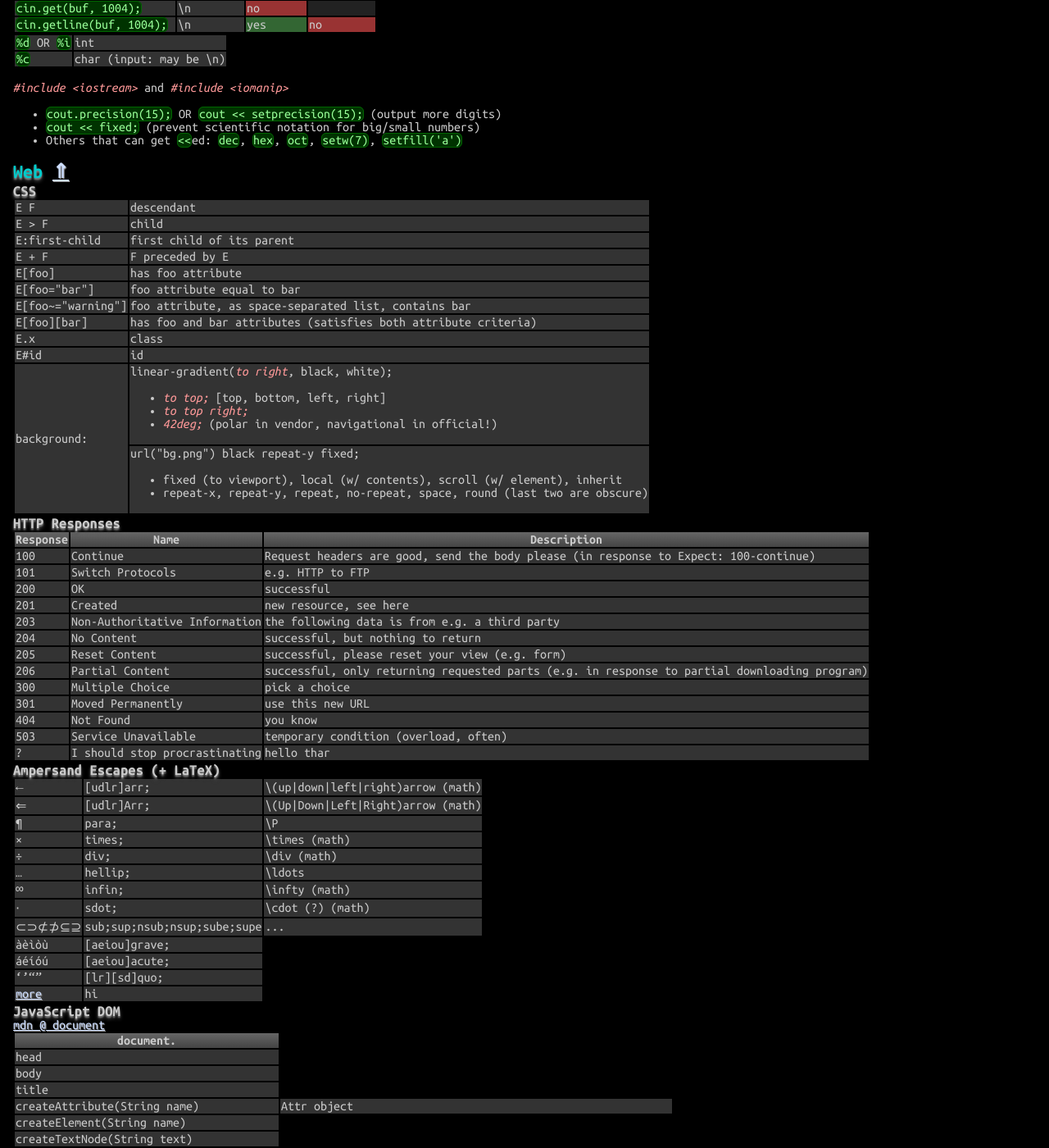
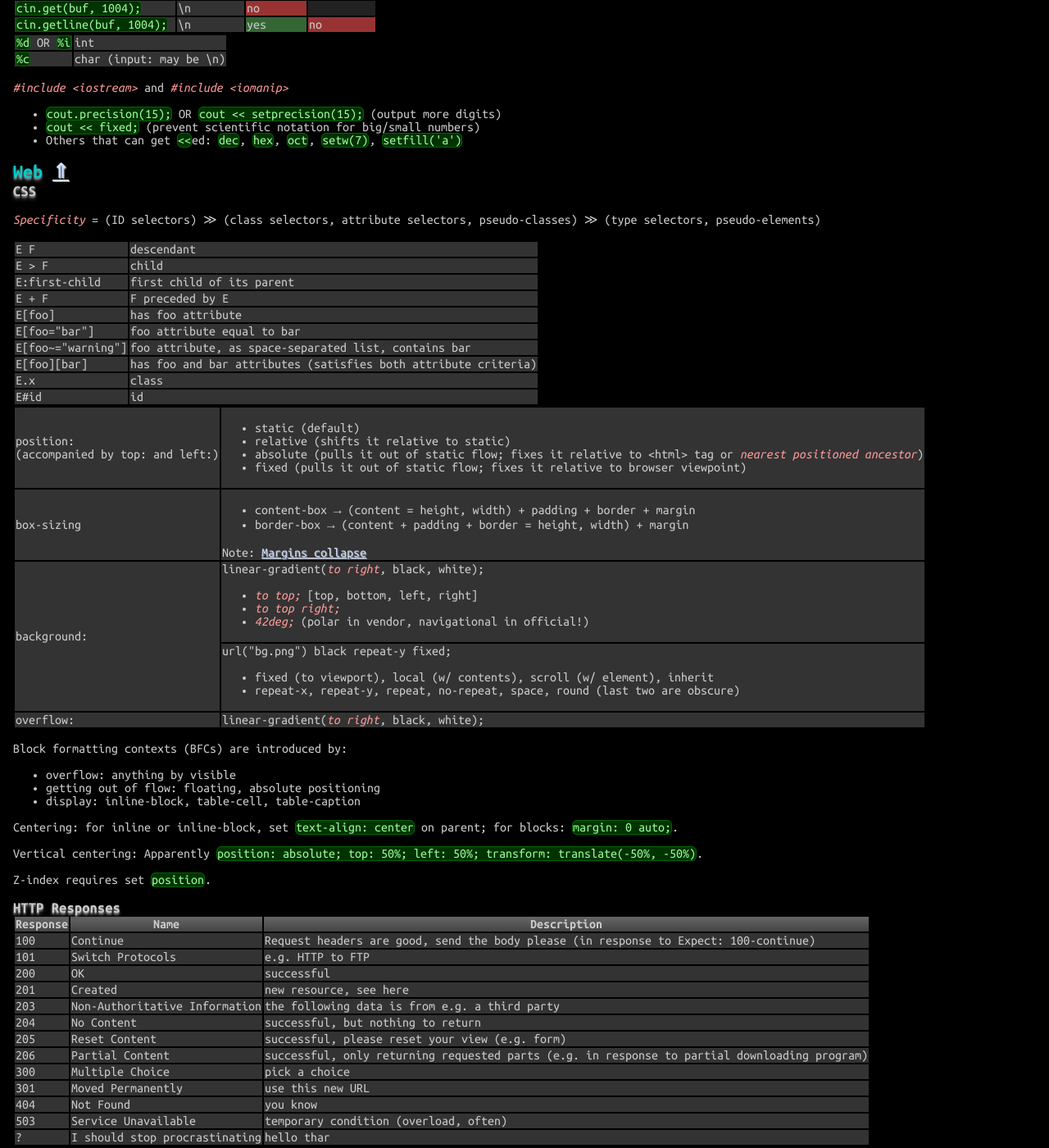
Before and after one commit to betaveros/cs, a Jekyll site: the page built from index.html, in a window 1280 px wide and 1400 px high, scrolled down 6647 px. Shown: the whole window at 82% size. Built offline with Jekyll 4.4.1, drawn with Linux system fonts in a browser that asks for light colours.

Commit message:
Some web

```diff
--- a/_includes/web.html
+++ b/_includes/web.html
@@ -1,4 +1,5 @@
 <h3>CSS</h3>
+<p><em>Specificity</em> = (ID selectors) &gg; (class selectors, attribute selectors, pseudo-classes) &gg; (type selectors, pseudo-elements)</p>
 <table>
 	<tr><td>E F</td><td>descendant</td></tr>
 	<tr><td>E &gt; F</td><td>child</td></tr>
@@ -10,6 +11,20 @@
 	<tr><td>E[foo][bar]</td><td>has foo and bar attributes (satisfies both attribute criteria)</td></tr>
 	<tr><td>E.x</td><td>class</td></tr>
 	<tr><td>E#id</td><td>id</td></tr>
+</table>
+<table>
+	<tr><td>position:<br/>(accompanied by top: and left:)</td><td><ul>
+				<li>static (default)</li>
+				<li>relative (shifts it relative to static)</li>
+				<li>absolute (pulls it out of static flow; fixes it relative to &lt;html&gt; tag or <em>nearest positioned ancestor</em>)</li>
+				<li>fixed (pulls it out of static flow; fixes it relative to browser viewpoint)</li>
+			</ul></td></tr>
+			<tr><td>box-sizing</td><td><ul>
+						<li>content-box &rarr; (content = height, width) + padding + border + margin
+						<li>border-box &rarr; (content + padding + border = height, width) + margin</li>
+			</ul>
+			Note: <a href="https://developer.mozilla.org/en-US/docs/Web/CSS/CSS_Box_Model/Mastering_margin_collapsing">Margins collapse</a>
+				</td></tr>
 	<tr><td rowspan="2">background:</td><td>linear-gradient(<em>to right</em>, black, white);
 			<ul>
 				<li><em>to top;</em> [top, bottom, left, right]</li>
@@ -23,7 +38,17 @@
 				<li>repeat-x, repeat-y, repeat, no-repeat, space, round (last two are obscure)</li>
 			</ul>
 	</td></tr>
+	<tr><td rowspan="2">overflow:</td><td>linear-gradient(<em>to right</em>, black, white);
 </table>
+<p>Block formatting contexts (BFCs) are introduced by:</p>
+<ul>
+	<li>overflow: anything by visible</li>
+	<li>getting out of flow: floating, absolute positioning</li>
+	<li>display: inline-block, table-cell, table-caption</li>
+</ul>
+<p>Centering: for inline or inline-block, set <code>text-align: center</code> on parent; for blocks: <code>margin: 0 auto;</code>.</p>
+<p>Vertical centering: Apparently <code>position: absolute; top: 50%; left: 50%; transform: translate(-50%, -50%)</code>.</p>
+<p>Z-index requires set <code>position</code>.</p>
 <h3>HTTP Responses</h3>
 <table>
 	<tr><th>Response</th><th>Name</th><th>Description</th></tr>
```
